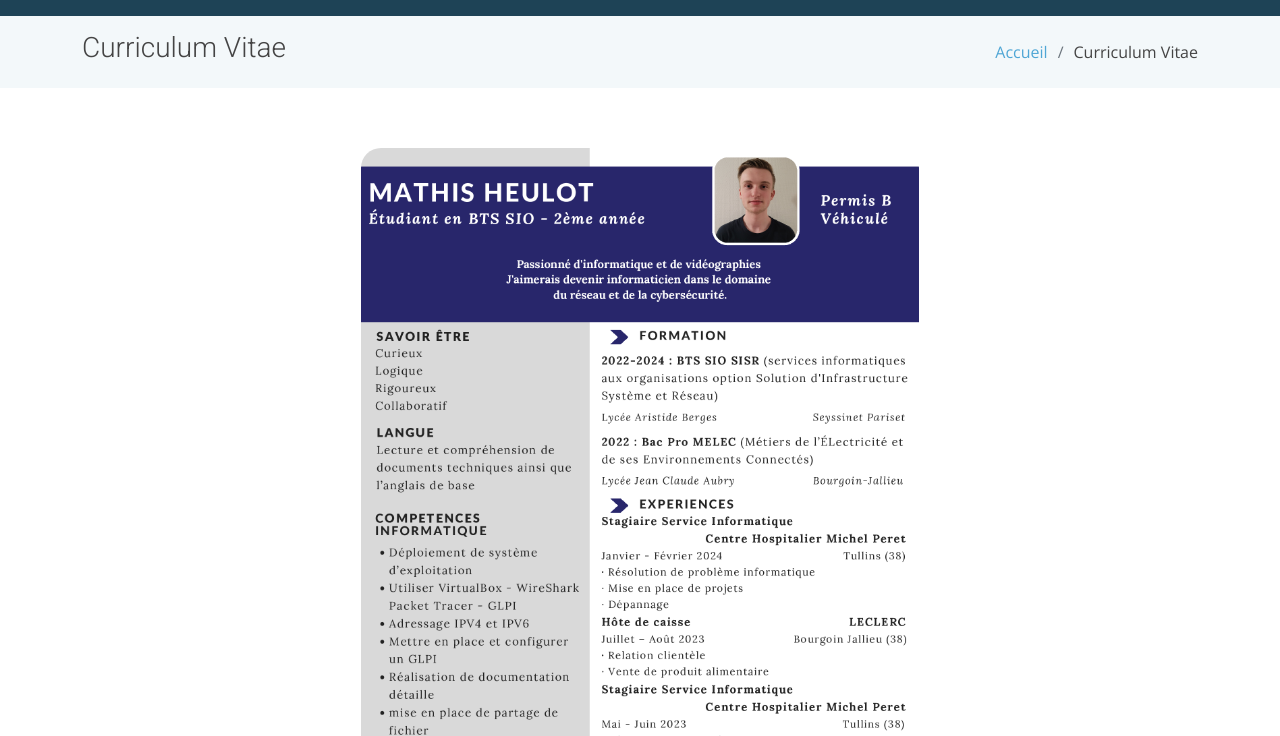
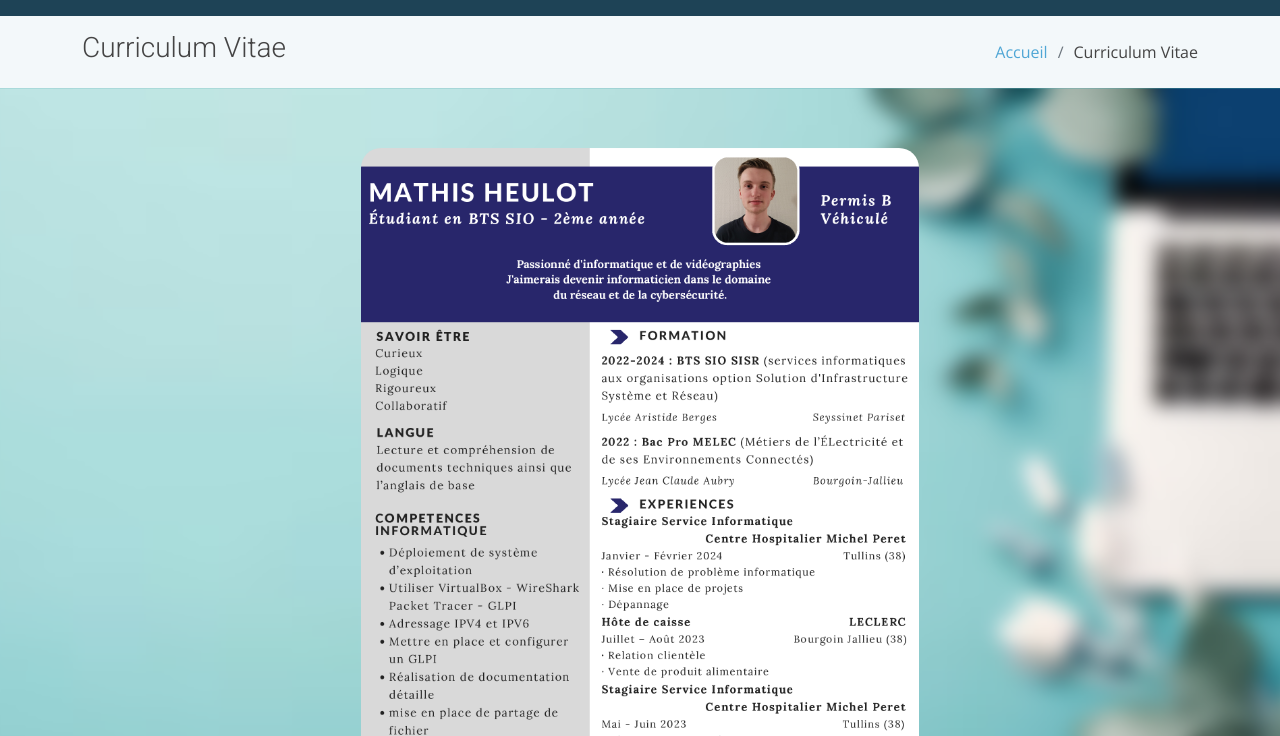
Before and after one commit to Meykro/PortFolio, a plain HTML site: page CV.html in a window 1280 px wide. Shown: the part 64-800 px from the top of the page. Drawn offline with nearby package versions, Linux system fonts and the light colour scheme.

Commit message:
PortFolio26/03/2024-09-59

```diff
--- a/CV.html
+++ b/CV.html
@@ -114,7 +114,7 @@
     <!-- End Our Team Section -->
 
     <!-- ======= Team Section ======= -->
-    <section class="team" data-aos="fade-up" data-aos-easing="ease-in-out" data-aos-duration="500">
+    <section class="CVfond team" data-aos="fade-up" data-aos-easing="ease-in-out" data-aos-duration="500">
       <div class="container">
         <div class="row">
           <div class="member">
--- a/assets/css/style.css
+++ b/assets/css/style.css
@@ -14,6 +14,14 @@
   background-color: grey;
   background-repeat: no-repeat;
   background-position: center
+}
+
+.CVfond {
+  background-image: url("../../assets/img/fond_CV.png");
+  background-repeat: repeat;
+  background-size: cover;
+  background-position: center;
+  padding-bottom: 30px;
 }
 
 .sommairedefond {
@@ -1505,10 +1513,6 @@ section {
 /*--------------------------------------------------------------
 # Team
 --------------------------------------------------------------*/
-.team {
-  background: #fff;
-  padding-bottom: 30px;
-}
 
 .member {
   display: flex;
```
Also changed, not shown: assets/img/fond_CV.png (added).
